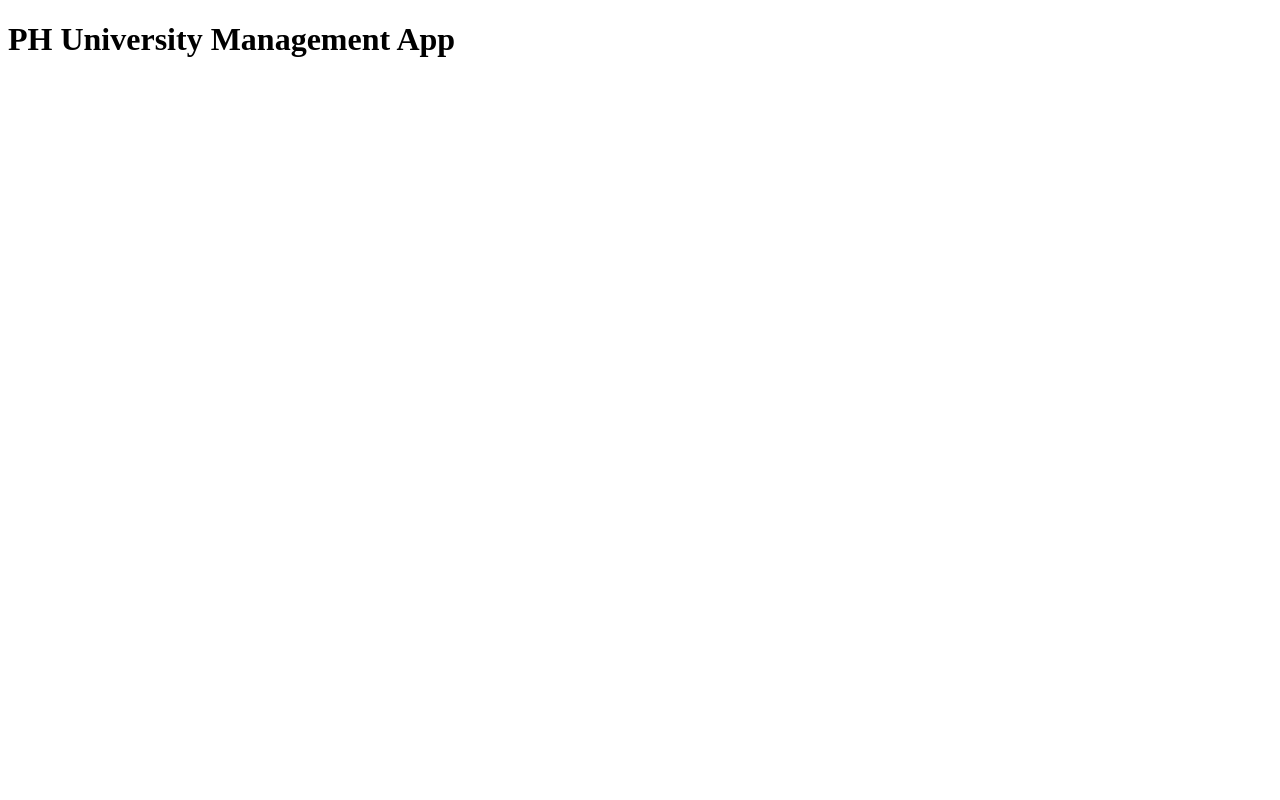
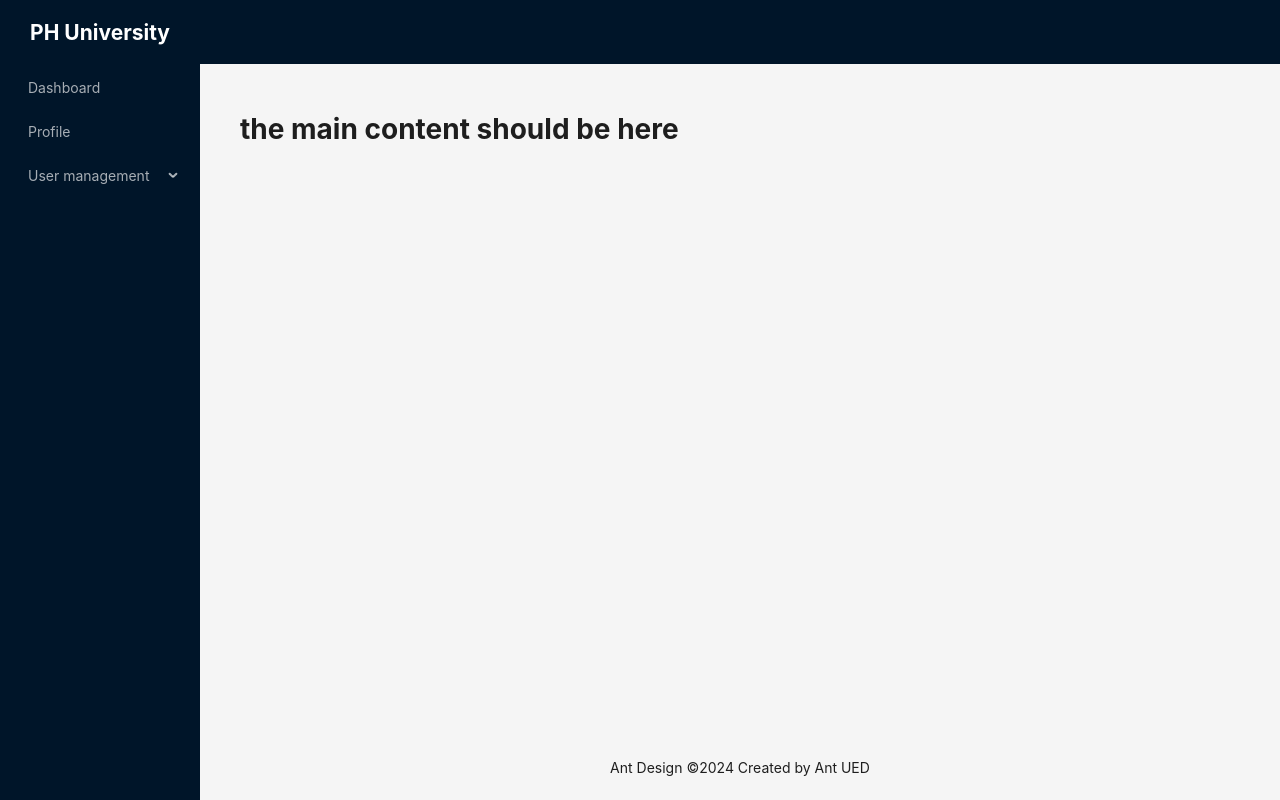
Before and after one commit to rakibul12212/ph-university-client, a React (Vite) app: page / in a window 1280 px wide. Built offline with nearby package versions, Linux system fonts and the light colour scheme.

Commit message:
router setup

```diff
--- a/package.json
+++ b/package.json
@@ -10,6 +10,7 @@
     "preview": "vite preview"
   },
   "dependencies": {
+    "@ant-design/icons": "^5.3.1",
     "antd": "^5.14.2",
     "react": "^18.2.0",
     "react-dom": "^18.2.0",
--- a/src/App.tsx
+++ b/src/App.tsx
@@ -1,9 +1,9 @@
+import MainLayout from "./components/layout/MainLayout"
+
 function App() {
 
   return (
-    <div>
-      <h1>PH University Management App</h1>
-    </div>
+    <MainLayout></MainLayout>
   )
 }
 
--- /dev/null
+++ b/src/components/layout/MainLayout.tsx
@@ -0,0 +1,87 @@
+import { Layout, Menu, MenuProps } from "antd";
+import {
+  UploadOutlined,
+  UserOutlined,
+  VideoCameraOutlined,
+} from "@ant-design/icons";
+import { createElement } from "react";
+const { Header, Content, Footer, Sider } = Layout;
+
+const items: MenuProps["items"] = [
+  {
+    key: "1",
+    label: "Dashboard",
+  },
+  {
+    key: "2",
+    label: "Profile",
+  },
+  {
+    key: "3",
+    label: "User management",
+    children: [
+      {
+        key: "1.1",
+        label: "Create Admin",
+      },
+      {
+        key: "1.2",
+        label: "Create Student",
+      },
+    ],
+  },
+];
+
+const MainLayout = () => {
+  return (
+    <Layout style={{ height: "100vh" }}>
+      <Sider
+        breakpoint="lg"
+        collapsedWidth="0"
+        onBreakpoint={(broken) => {
+          console.log(broken);
+        }}
+        onCollapse={(collapsed, type) => {
+          console.log(collapsed, type);
+        }}
+      >
+        <div
+          style={{
+            color: "white",
+            textAlign: "center",
+            height: "4rem",
+            display: "flex",
+            justifyContent: "center",
+            alignItems: "center",
+          }}
+        >
+          <h1>PH University</h1>
+        </div>
+        <Menu
+          theme="dark"
+          mode="inline"
+          defaultSelectedKeys={["4"]}
+          items={items}
+        />
+      </Sider>
+      <Layout>
+        <Header style={{ padding: 0 }} />
+        <Content style={{ margin: "24px 16px 0" }}>
+          <div
+            style={{
+              padding: 24,
+              minHeight: 360,
+            }}
+          >
+            <h1>the main content should be here</h1>
+          </div>
+        </Content>
+        <Footer style={{ textAlign: "center" }}>
+          Ant Design ©{new Date().getFullYear()} Created by Ant UED
+        </Footer>
+      </Layout>
+    </Layout>
+  );
+};
+
+export default MainLayout;
--- a/src/index.css
+++ b/src/index.css
@@ -0,0 +1,5 @@
+* {
+    box-sizing: border-box;
+    margin: 0;
+    padding: 0;
+}
--- a/src/main.tsx
+++ b/src/main.tsx
@@ -1,10 +1,11 @@
-import React from 'react'
-import ReactDOM from 'react-dom/client'
-import App from './App.tsx'
-import './index.css'
+import React from "react";
+import ReactDOM from "react-dom/client";
+import "./index.css";
+import { RouterProvider } from "react-router-dom";
+import router from "./routes/routes";
 
-ReactDOM.createRoot(document.getElementById('root')!).render(
+ReactDOM.createRoot(document.getElementById("root")!).render(
   <React.StrictMode>
-    <App />
-  </React.StrictMode>,
-)
+    <RouterProvider router={router}></RouterProvider>
+  </React.StrictMode>
+);
--- /dev/null
+++ b/src/routes/routes.tsx
@@ -0,0 +1,5 @@
+import { createBrowserRouter } from "react-router-dom";
+import App from "../App";
+
+const router = createBrowserRouter([{ path: "/", element: <App></App> }]);
+export default router;
```
Also changed, not shown: src/components/layout/AdminLayout.tsx (added, +11 -0 lines), 1 other file (tests, documents, lock files or other folders).
